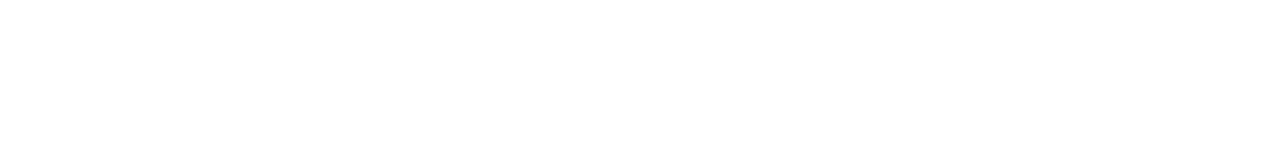
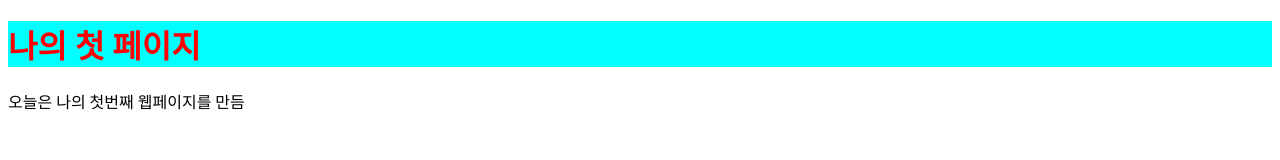
Before and after one commit to Rabbokki/front-work, a plain HTML site: page index.html in a window 1280 px wide. Drawn offline with Linux system fonts and the light colour scheme.

Commit message:
꾸민거 커밋

```diff
--- a/index.html
+++ b/index.html
@@ -6,6 +6,7 @@
     <title>Document</title>
 </head>
 <body>
-
+    <h1 style="color: red; background-color: aqua;">나의 첫 페이지</h1>
+    <p>오늘은 나의 첫번째 웹페이지를 만듬</p>
 </body>
 </html>
```
